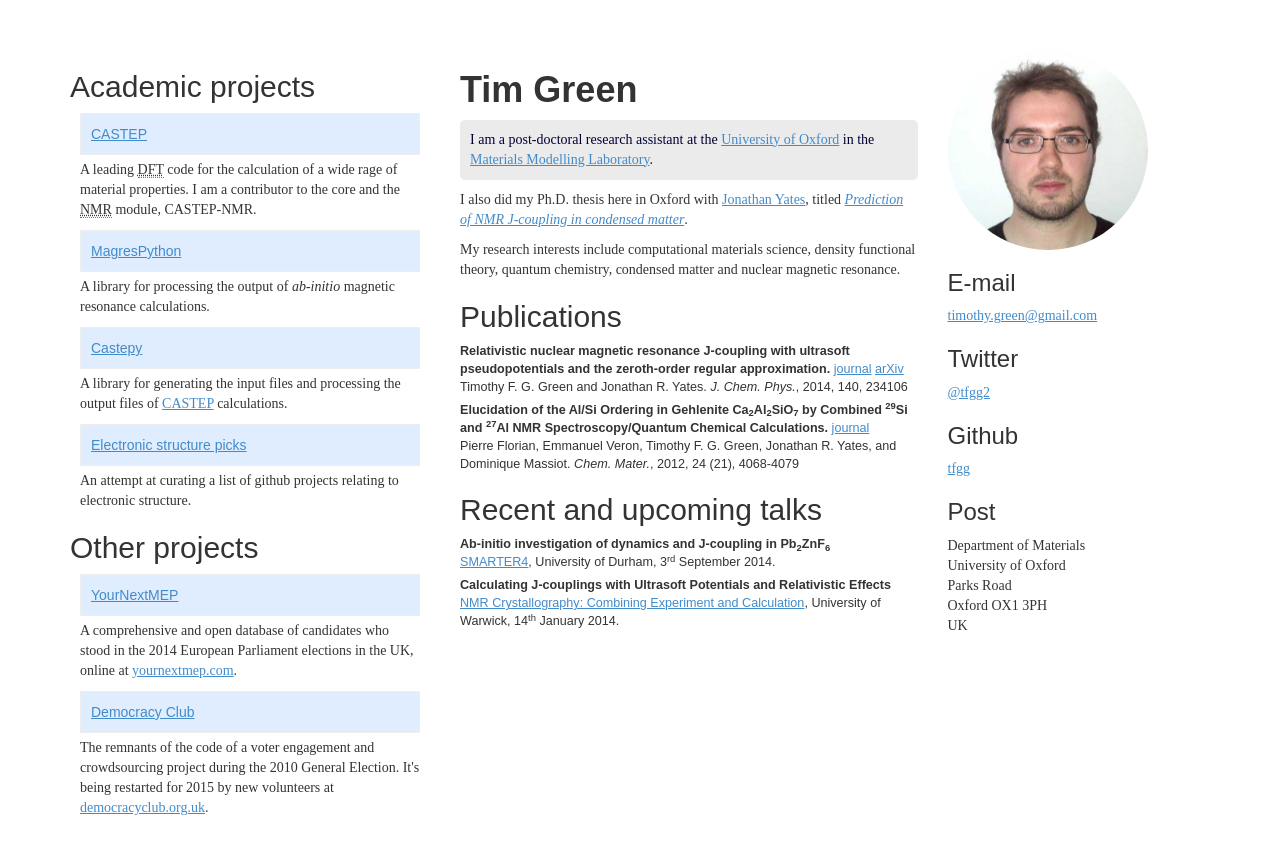
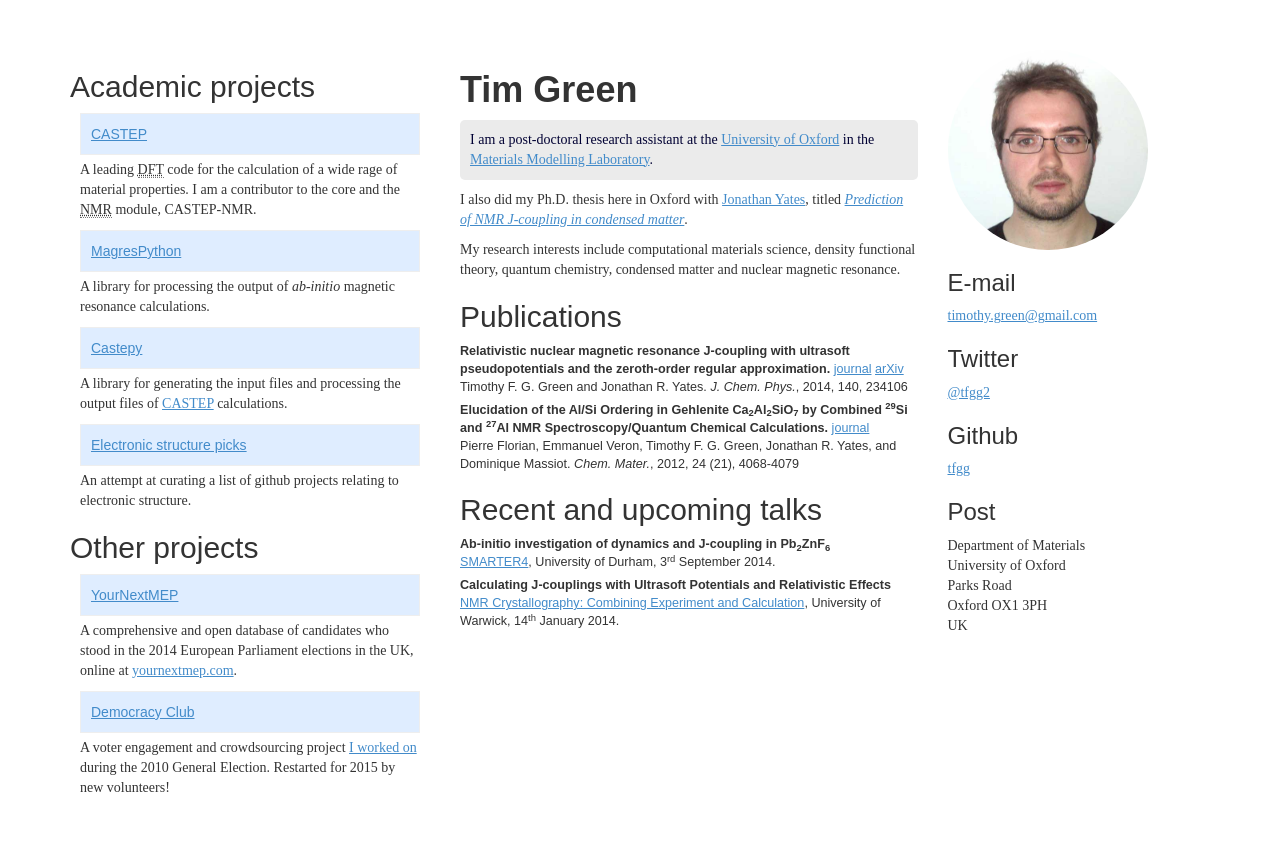
Before and after one commit to tfgg/tfgg.github.io, a Jekyll site: the page built from index.html, in a window 1280 px wide. Shown: the top 854 px of the page. Built offline with Jekyll 4.4.1, drawn with Linux system fonts in a browser that asks for light colours; some web fonts are replaced; Markdown is read by kramdown in place of the engine named in the settings.

Commit message:
update front page

```diff
--- a/index.html
+++ b/index.html
@@ -35,8 +35,8 @@ css: main.css
           <p>A comprehensive and open database of candidates who stood in the 2014 European Parliament elections in the UK, online at <a href='http://www.yournextmep.com'>yournextmep.com</a>.</p>
         </li>
         <li>
-          <a class='link' href='https://code.google.com/p/constituencyvolunteernetwork/' target="_blank">Democracy Club</a>
-          <p>The remnants of the code of a voter engagement and crowdsourcing project during the 2010 General Election. It's being restarted for 2015 by new volunteers at <a href='http://democracyclub.org.uk/'>democracyclub.org.uk</a>.</p>
+          <a class='link' href='http://democracyclub.org.uk/' target="_blank">Democracy Club</a>
+          <p>A voter engagement and crowdsourcing project <a href="https://code.google.com/p/constituencyvolunteernetwork/" target="_blank">I worked on</a> during the 2010 General Election. Restarted for 2015 by new volunteers!</p>
         </li>
       </ul>
     </div>
```
